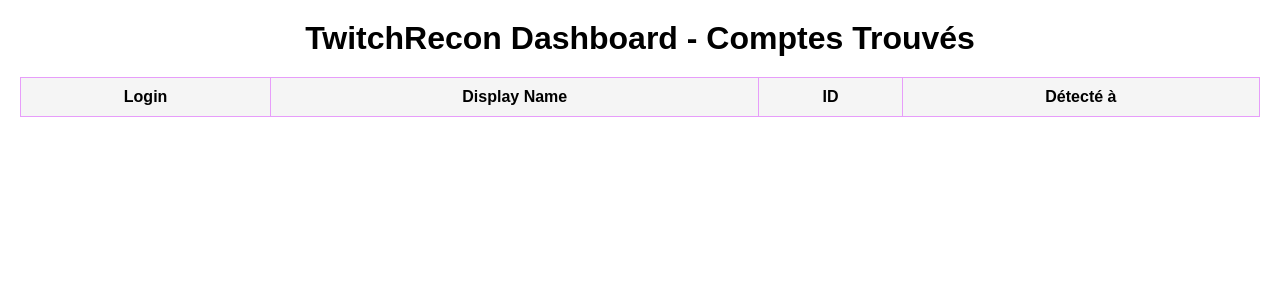
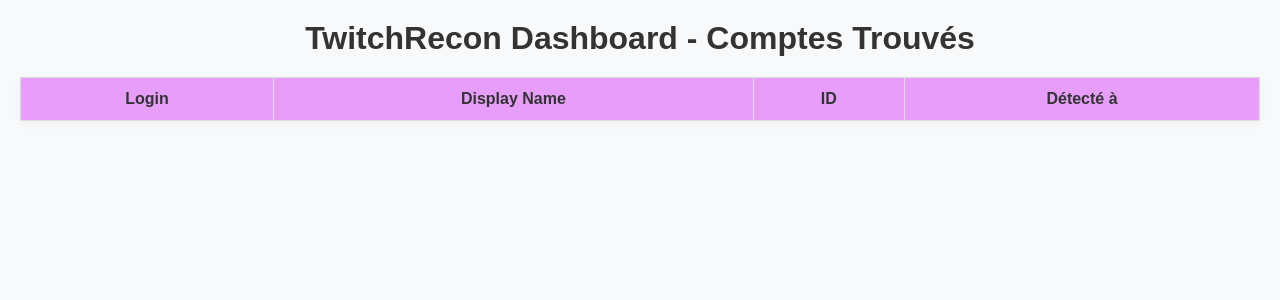
Before and after one commit to PotiteBulle/TwitchRecon, a Flask app: page / in a window 1280 px wide. Shown: the top 300 px of the page. Run offline with Flask 3, Linux system fonts and the light colour scheme; lists and menus that the app fills with data are empty.

Commit message:
update
::Correction::

```diff
--- a/dashboard/static/style.css
+++ b/dashboard/static/style.css
@@ -1,31 +1,55 @@
+/* Réinitialisation globale */
 * {
-    padding: 0%;
-    margin: 0%;
+    padding: 0;
+    margin: 0;
     box-sizing: border-box;
 }
 
+/* Corps de la page */
 body {
     font-family: Arial, sans-serif;
     margin: 20px;
+    background-color: #f8f9fa;
 }
 
+/* Titre principal */
 h1 {
     text-align: center;
+    margin-bottom: 20px;
+    color: #333;
 }
 
+/* Tableau principal */
 table {
     width: 100%;
     border-collapse: collapse;
     margin-top: 20px;
+    background-color: #fff;
+    box-shadow: 0 2px 8px rgba(0,0,0,0.05);
 }
 
-th,
-td {
-    padding: 10px;
-    border: 1px solid #e79dfa;
+/* Entête du tableau */
+thead {
+    background-color: #e79dfa;
+}
+
+th, td {
+    padding: 12px;
+    border: 1px solid #ddd;
     text-align: center;
 }
 
-thead {
-    background-color: #f5f5f5;
+/* Style au survol d'une ligne */
+tbody tr:hover {
+    background-color: #f1f1f1;
 }
+
+/* Petites améliorations */
+th {
+    color: #333;
+    font-weight: bold;
+}
+
+td {
+    color: #555;
+}
```
